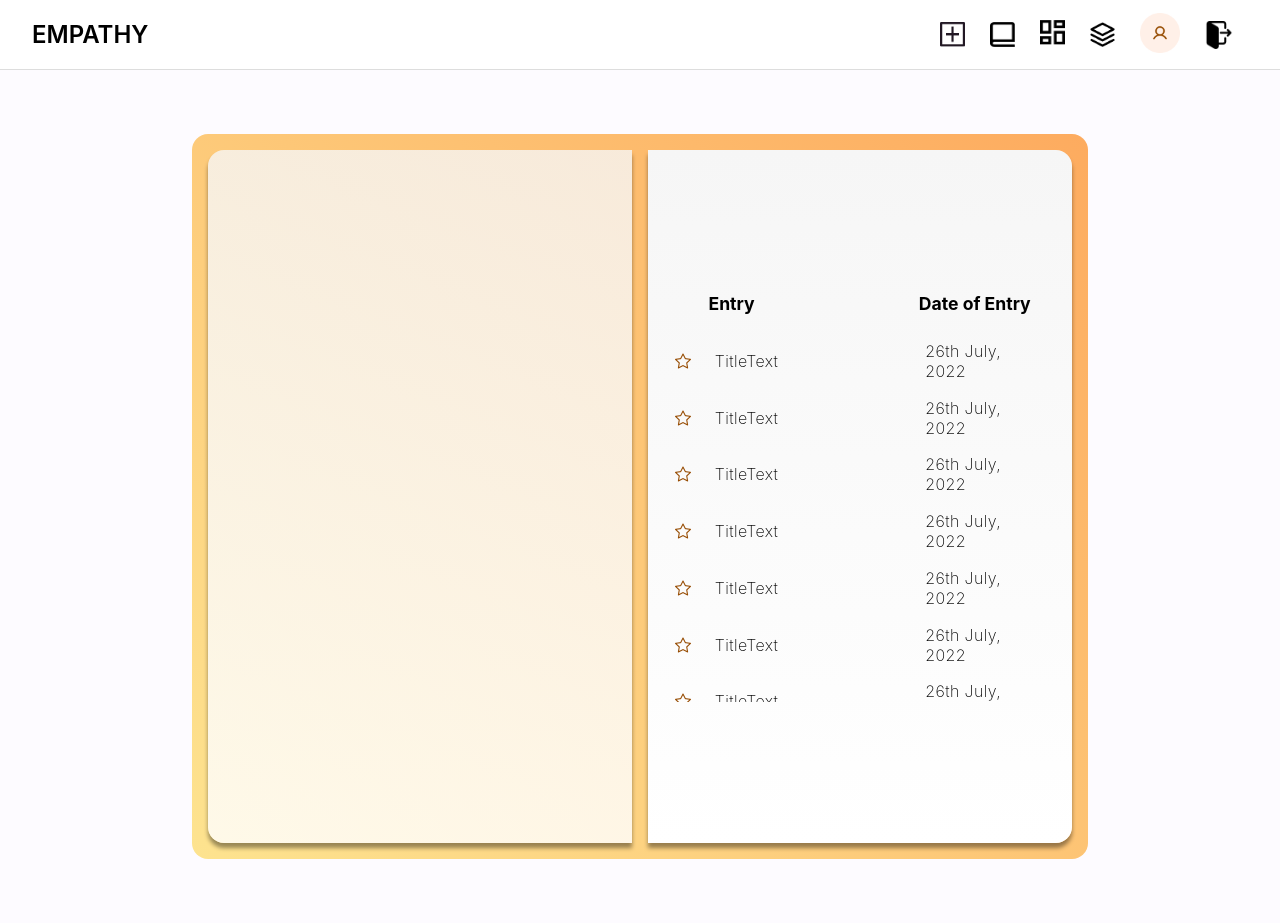
After one commit to r4eiou/empathy-deploy, a Flask app: page /allEntries in a window 1280 px wide. The commit adds this page. Run offline with Flask 3, Linux system fonts and the light colour scheme; the visitor is signed in with stand-in values (Sample User, id 1).

Commit message:
Added onclick-All Entries

```diff
--- a/app/__init__.py
+++ b/app/__init__.py
@@ -12,6 +12,7 @@ def create_app():
     app.config["MONGO_URI"] = os.getenv("MONGO_URI")
     app.config["SECRET_KEY"] = os.getenv("SECRET_KEY")
     app.config["SESSION_TYPE"] = "filesystem"
+
 
     # Initialize extensions with the app instance
     mongo.init_app(app)
@@ -31,11 +32,13 @@ def create_app():
     from app.routes.dashboard import dash_bp
     from app.routes.journal import journal_bp
     from app.routes.profile import profile_bp
+    from app.routes.allEntries import all_entries_bp
 
 
     app.register_blueprint(auth_bp)
     app.register_blueprint(dash_bp)
     app.register_blueprint(journal_bp)
     app.register_blueprint(profile_bp)
+    app.register_blueprint(all_entries_bp)
 
     return app
--- /dev/null
+++ b/app/routes/allEntries.py
@@ -0,0 +1,10 @@
+from flask import Blueprint, session, redirect, url_for, render_template, request, flash
+
+all_entries_bp = Blueprint("allEntries", __name__)
+
+@all_entries_bp.route("/allEntries", methods=["GET", "POST"])
+def allEntries():
+    if "user_id" not in session:
+        return redirect(url_for("auth.index"))
+
+    return render_template("allEntries.html")
--- a/static/index.css
+++ b/static/index.css
@@ -7,6 +7,7 @@
   --light-bg: #FDFBFF;
   --brown: #964B00;
   --black: #000000;
+  --yellow: #FFC700;
   --gray: #777;
   --light-gray: #F8FAFC;
   --red: red;
@@ -51,6 +52,14 @@ h2, p {
 
 .rounded {
   border-radius: var(--border-radius);
+}
+
+.box-shadow {
+  box-shadow: 0 2px 4px rgba(0, 0, 0, 0.2);
+}
+
+.box-shadow-heavy {
+  box-shadow: 0 5px 4px rgba(0, 0, 0, 0.4);
 }
 
 .modal {
@@ -271,6 +280,32 @@ h2, p {
   overflow: hidden;
 }
 
+/* Dashboard specific container */
+.container.allEntries {
+  height: calc(100% - 70px);
+  padding: 4rem 4rem;
+  justify-content: center;
+  align-items: start;
+  box-sizing: border-box;
+  overflow: hidden;
+}
+
+.container.allEntries .wrapper {
+  width: 100%;
+  height: 100%;
+
+  max-width: 70vw;
+  display: flex;
+  flex-direction: row;
+  align-items: center;
+  justify-content: center;
+
+  padding: 1rem;
+  gap: 1rem;
+
+  background: linear-gradient(45deg, #FDE38F, #FDAB5F);
+}
+
 
 /* ==========================================================================
    PANEL STYLES
@@ -325,6 +360,12 @@ h2, p {
   margin: 0 auto 1rem auto;
 }
 
+/* allEntries left panel */
+.left-panel.allEntries {
+  border-radius: var(--border-radius) 0 0 var(--border-radius);
+  background: linear-gradient(rgba(246, 246, 246, 0.8), rgba(255, 255, 255, 0.8));
+}
+
 .right-panel {
   width: 50%;
   display: flex;
@@ -348,6 +389,17 @@ h2, p {
   height: 100%;
   overflow: hidden;
   background: none;
+}
+
+/* allEntries panels */
+.right-panel.allEntries,
+.left-panel.allEntries {
+  height: 100%;
+}
+
+.right-panel.allEntries {
+  border-radius: 0 var(--border-radius) var(--border-radius) 0;
+  background: linear-gradient(rgba(246, 246, 246, 1), rgba(255, 255, 255, 1));
 }
 
 /* ==========================================================================
@@ -788,3 +840,84 @@ form button:hover {
   object-fit: cover;
   display: block;
 }
+
+
+/* ==========================================================================
+   ALLENTRIES PAGE STYLES
+   ========================================================================== */
+
+   .entries-table {
+    width: 95%;
+    margin: 0 auto;
+
+    padding: 0.5rem;
+    display: block;
+   }
+
+
+   .entries-table .icon {
+    width: 10%;
+   }
+
+   .entries-table .title {
+    width: 55%;
+   }
+
+   .entries-table .date {
+    width: 35%;
+   }
+
+   .entries-table thead, .entries-table tbody {
+    display: block;
+   }
+
+   .entries-table th {
+    padding-bottom: 1rem;
+    font-size: 1.1rem;
+    text-align: start;
+   }
+
+   .entries-table .bi {
+    display: inline-block;
+    transition: 0.2s transform;
+   }
+
+   .entries-table .bi:hover {
+    transform: scale(1.2);
+   }
+
+   .entries-table .bi-star {
+    color: var(--brown);
+    cursor: pointer;
+
+   }
+
+   .entries-table .bi-star-fill {
+    color: var(--yellow);
+    cursor: pointer;
+   }
+
+   .entries-table td {
+    font-weight: 200;
+    letter-spacing: 0.4px;
+    padding: 0.4rem;
+   }
+
+   .entries-table tbody {
+    max-height: 40vh;
+    overflow-y: auto;
+   }
+
+   .entries-table tr {
+    display: table;
+    width: 100%;
+    table-layout: fixed;
+  }
+
+   .entries-table tbody tr {
+    cursor: pointer;
+   }
+
+   .entries-table tbody tr:hover {
+    background-color: rgba(250, 129, 0, 0.15);
+   }
--- /dev/null
+++ b/templates/allEntries.html
@@ -0,0 +1,153 @@
+<!DOCTYPE html>
+<html lang="en">
+<head>
+  <meta charset="UTF-8">
+  <title>Your Dashboard</title>
+  <link rel="stylesheet" href="{{ url_for('static', filename='index.css') }}">
+  <link rel="stylesheet" href="https://cdn.jsdelivr.net/npm/bootstrap-icons@1.13.1/font/bootstrap-icons.min.css">
+
+</head>
+<body class="light-bg">
+
+  <!-- Navigation Bar -->
+  <nav class="navbar">
+    <div class="navbar-left">
+      <h1 class="logo">EMPATHY</h1>
+    </div>
+
+    <div class="navbar-right">
+        <div class="icon-group">
+
+            <img src="{{ url_for('static', filename='images/new-entry-default.png') }}" onclick="showNewEntryModal()" alt="New Entry">
+
+            <img src="{{ url_for('static', filename='images/journal-default.png') }}" alt="Journal">
+            </a>
+            <a href="{{ url_for('dashboard.dashboard') }}">
+              <img src="{{ url_for('static', filename='images/dashboard-default.png') }}" alt="Dashboard">
+            </a>
+
+            <img src="{{ url_for('static', filename='images/all-entry-default.png') }}" alt="All Entries">
+
+            <a href="{{ url_for('profile.page') }}">
+              <img src="{{ url_for('static', filename='images/profile-default.png') }}" alt="Profile" class="profile-filled">
+            </a>
+            <a href="{{ url_for('auth.logout') }}" class="logout-link">
+              <img src="{{ url_for('static', filename='images/logout-default.png') }}" alt="Logout" title="Logout">
+            </a>
+        </div>
+    </div>
+  </nav>
+
+
+  <!-- Main Container -->
+  <div class="container allEntries">
+    <div class="wrapper rounded">
+        <div class="left-panel allEntries box-shadow-heavy">
+        </div>
+
+        <div class="right-panel allEntries box-shadow-heavy">
+            <table class="entries-table">
+                <thead>
+                    <tr>
+                        <th class="icon"></th>
+                        <th class="title">Entry</th>
+                        <th class="date">Date of Entry</th>
+                    </tr>
+                </thead>
+                <tbody>
+                    <tr data-url="{{ url_for('dashboard.dashboard') }}">
+                        <td class="icon"><i class="bi bi-star"></i></td>
+                        <td class="title">TitleText</td>
+                        <td class="date">26th July, 2022</td>
+                    </tr>
+                    <tr>
+                        <td class="icon"><i class="bi bi-star"></i></td>
+                        <td class="title">TitleText</td>
+                        <td class="date">26th July, 2022</td>
+                    </tr>
+                    <tr>
+                        <td class="icon"><i class="bi bi-star"></i></td>
+                        <td class="title">TitleText</td>
+                        <td class="date">26th July, 2022</td>
+                    </tr>
+                    <tr>
+                        <td class="icon"><i class="bi bi-star"></i></td>
+                        <td class="title">TitleText</td>
+                        <td class="date">26th July, 2022</td>
+                    </tr>
+
+                    <tr>
+                        <td class="icon"><i class="bi bi-star"></i></td>
+                        <td class="title">TitleText</td>
+                        <td class="date">26th July, 2022</td>
+                    </tr>
+                    <tr>
+                        <td class="icon"><i class="bi bi-star"></i></td>
+                        <td class="title">TitleText</td>
+                        <td class="date">26th July, 2022</td>
+                    </tr>
+                    <tr>
+                        <td class="icon"><i class="bi bi-star"></i></td>
+                        <td class="title">TitleText</td>
+                        <td class="date">26th July, 2022</td>
+                    </tr>
+                    <tr>
+                        <td class="icon"><i class="bi bi-star"></i></td>
+                        <td class="title">TitleText</td>
+                        <td class="date">26th July, 2022</td>
+                    </tr>
+                    <tr>
+                        <td class="icon"><i class="bi bi-star"></i></td>
+                        <td class="title">TitleText</td>
+                        <td class="date">26th July, 2022</td>
+                    </tr>
+                    <tr>
+                        <td class="icon"><i class="bi bi-star"></i></td>
+                        <td class="title">TitleText</td>
+                        <td class="date">26th July, 2022</td>
+                    </tr>
+
+                    <!--{% for entry in entries %}
+                    <tr>
+                        <td>{{ entry.title }}</td>
+                        <td>{{ entry.date.strftime('%B %d, %Y') }}</td>
+                        <td>{{ entry.content[:100] }}...</td>
+                    </tr>
+                    {% endfor %} -->
+                </tbody>
+            </table>
+        </div>
+
+    </div>
+  </div>
+
+
+<script>
+  function favoriteEntry(element) {
+    // TODO: save favorite status
+    if (element.classList.contains('bi-star')) {
+        // Currently unfavorited, make it favorited
+        element.classList.remove('bi-star');
+        element.classList.add('bi-star-fill');
+    } else if (element.classList.contains('bi-star-fill')) {
+        // Currently favorited, make it unfavorited
+        element.classList.remove('bi-star-fill');
+        element.classList.add('bi-star');
+    }
+}
+
+// NOTE: temporarily put url to dashboard
+document.querySelectorAll('.entries-table tbody tr').forEach(tr => {
+    tr.addEventListener('click', function(e) {
+        // Check if clicked element is a star icon
+        if (e.target.classList.contains('bi-star') || e.target.classList.contains('bi-star-fill')) {
+            favoriteEntry(e.target);
+        } else {
+            // Navigate to the URL
+            window.location.href = this.dataset.url;
+        }
+    });
+});
+</script>
+</body>
+</html>
--- a/templates/dashboard.html
+++ b/templates/dashboard.html
@@ -27,7 +27,9 @@
               <img src="{{ url_for('static', filename='images/dashboard-default.png') }}" alt="Dashboard">
             </a>
 
+            <a href="{{ url_for('allEntries.allEntries') }}">
             <img src="{{ url_for('static', filename='images/all-entry-default.png') }}" alt="All Entries">
+            </a>
 
             <a href="{{ url_for('profile.page') }}">
               <img src="{{ url_for('static', filename='images/profile-default.png') }}" alt="Profile" class="profile-filled">
```
